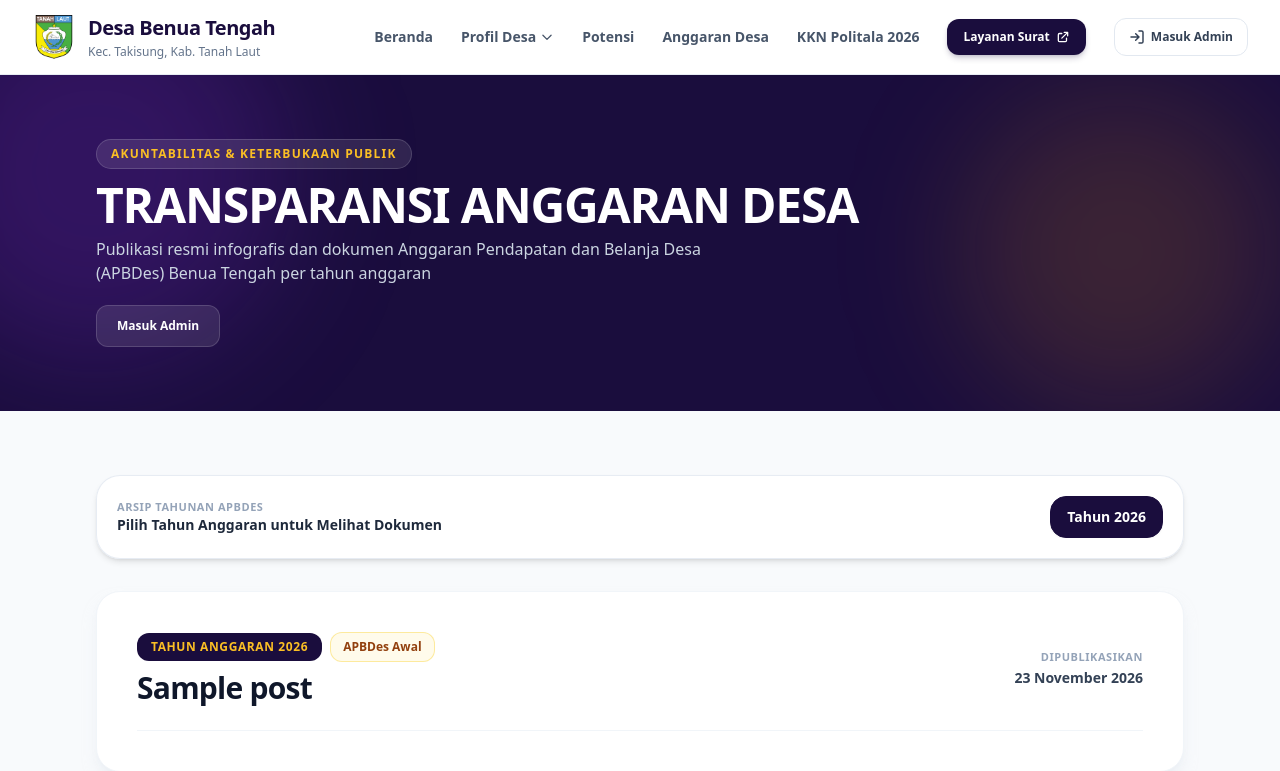
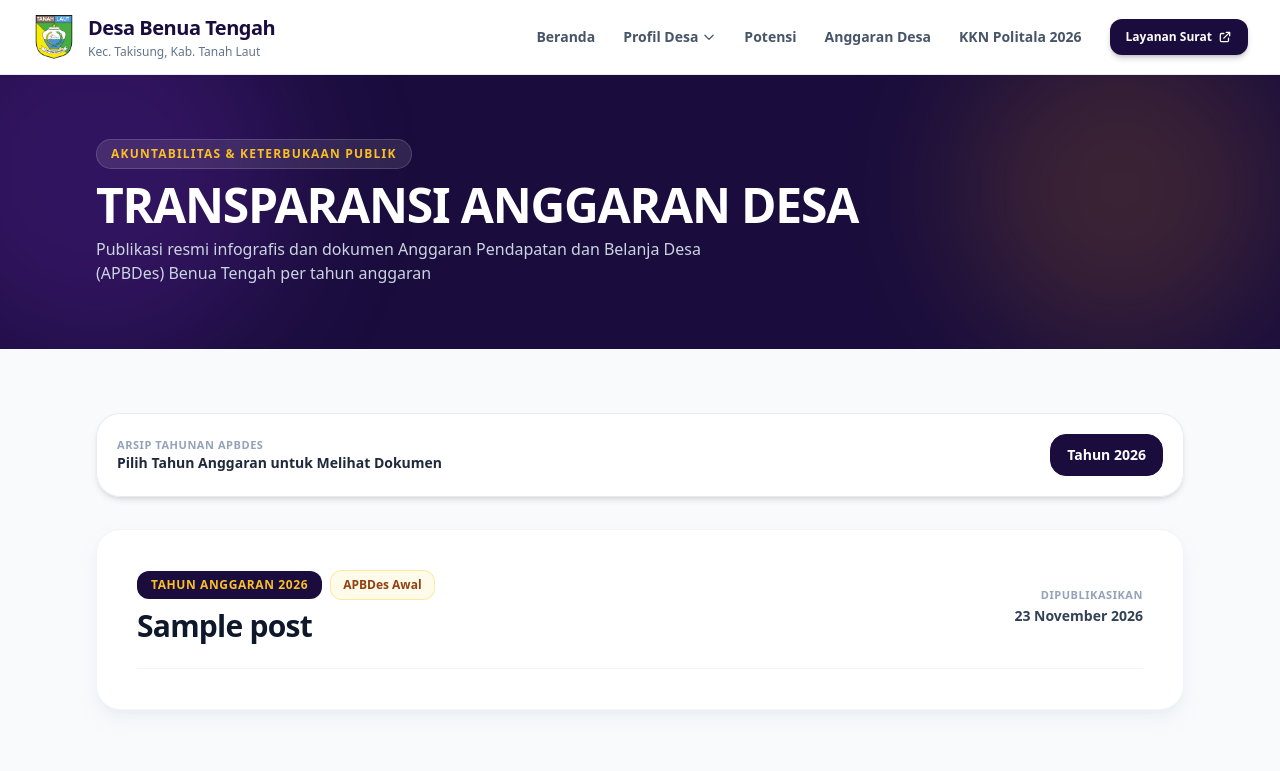
Before and after one commit to kknbenuatengahpolitala2026-ui/WebDesaBenteng2026, a WordPress theme: template wp-content/themes/desa-benua-tengah/page-anggaran-desa.php in a window 1280 px wide. Shown: the top 771 px of the page. Run offline with PHP 8.4 and a stand-in for WordPress, Linux system fonts and the light colour scheme; the site name, menu and one post (Sample post) are stand-ins, and other content is empty; some libraries are stand-ins or nearby versions.

Commit message:
Sembunyikan akses login dari tampilan publik

```diff
--- a/wp-content/themes/desa-benua-tengah/header.php
+++ b/wp-content/themes/desa-benua-tengah/header.php
@@ -128,20 +128,13 @@
                     </svg>
                 </a>
 
-                <!-- Tombol Masuk Admin / Kelola Admin -->
+                <!-- Tombol Kelola Admin: hanya tampil saat admin login -->
                 <?php if ( is_user_logged_in() && current_user_can( 'edit_posts' ) ) : ?>
                     <a href="<?php echo esc_url( admin_url() ); ?>" class="inline-flex items-center gap-1.5 border border-[#1a0d3d]/20 bg-purple-50 text-[#1a0d3d] hover:bg-purple-100 text-xs font-bold px-3.5 py-2.5 rounded-xl transition-all shrink-0">
                         <svg class="w-4 h-4" fill="none" stroke="currentColor" stroke-width="2.2" viewBox="0 0 24 24" aria-hidden="true">
                             <path stroke-linecap="round" stroke-linejoin="round" d="M12 15.5A3.5 3.5 0 1012 8.5a3.5 3.5 0 000 7zm7-3.5a7 7 0 11-14 0 7 7 0 0114 0zM12 12h.01"></path>
                         </svg>
                         <span>Kelola</span>
-                    </a>
-                <?php else : ?>
-                    <a href="<?php echo esc_url( wp_login_url( home_url('/anggaran-desa') ) ); ?>" class="inline-flex items-center gap-1.5 border border-slate-200 bg-white hover:bg-slate-50 text-slate-700 hover:text-[#1a0d3d] text-xs font-bold px-3.5 py-2.5 rounded-xl transition-all shrink-0">
-                        <svg class="w-4 h-4" fill="none" stroke="currentColor" stroke-width="2.2" viewBox="0 0 24 24" aria-hidden="true">
-                            <path stroke-linecap="round" stroke-linejoin="round" d="M15 3h4a2 2 0 012 2v14a2 2 0 01-2 2h-4M10 17l5-5-5-5M15 12H3"></path>
-                        </svg>
-                        <span>Masuk Admin</span>
                     </a>
                 <?php endif; ?>
             </div>
@@ -150,10 +143,6 @@
             <?php if ( is_user_logged_in() && current_user_can( 'edit_posts' ) ) : ?>
                 <a href="<?php echo esc_url( admin_url() ); ?>" class="lg:hidden inline-flex items-center gap-1.5 border border-[#1a0d3d]/20 bg-purple-50 text-[#1a0d3d] text-[11px] font-bold px-2.5 py-2 rounded-xl shrink-0">
                     Kelola
-                </a>
-            <?php else : ?>
-                <a href="<?php echo esc_url( wp_login_url( home_url('/anggaran-desa') ) ); ?>" class="lg:hidden inline-flex items-center gap-1.5 border border-slate-200 bg-white text-slate-700 text-[11px] font-bold px-2.5 py-2 rounded-xl shrink-0">
-                    Admin
                 </a>
             <?php endif; ?>
 
@@ -189,10 +178,6 @@
                     <a href="<?php echo esc_url( admin_url() ); ?>" class="block w-full text-center bg-purple-100 text-[#1a0d3d] font-bold py-2.5 rounded-xl mb-2">
                         Kelola Admin
                     </a>
-                <?php else : ?>
-                    <a href="<?php echo esc_url( wp_login_url( home_url('/anggaran-desa') ) ); ?>" class="block w-full text-center border border-slate-200 text-slate-700 font-bold py-2.5 rounded-xl mb-2">
-                        Masuk Admin
-                    </a>
                 <?php endif; ?>
             </div>
         </div>
--- a/wp-content/themes/desa-benua-tengah/page-anggaran-desa.php
+++ b/wp-content/themes/desa-benua-tengah/page-anggaran-desa.php
@@ -94,11 +94,6 @@ if ( $anggaran_query->have_posts() ) {
                 <a href="<?php echo esc_url( admin_url( 'edit.php?post_type=anggaran_desa' ) ); ?>"
                    class="mt-5 inline-flex items-center gap-2 bg-amber-400 hover:bg-amber-300 text-[#1a0d3d] text-xs font-extrabold px-5 py-3 rounded-xl shadow-lg transition-all">
                     Kelola Anggaran Desa
-                </a>
-            <?php else : ?>
-                <a href="<?php echo esc_url( wp_login_url( get_permalink() ) ); ?>"
-                   class="mt-5 inline-flex items-center gap-2 bg-white/10 hover:bg-white/15 border border-white/15 text-white text-xs font-bold px-5 py-3 rounded-xl transition-all">
-                    Masuk Admin
                 </a>
             <?php endif; ?>
         </div>
```
